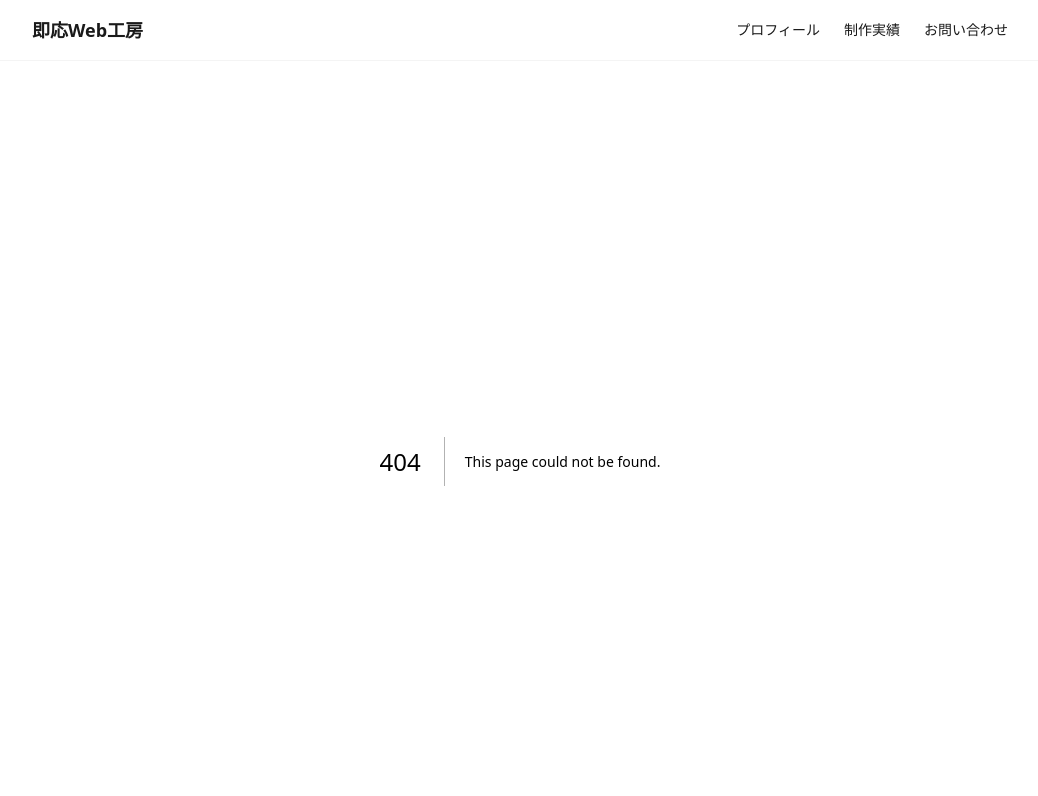
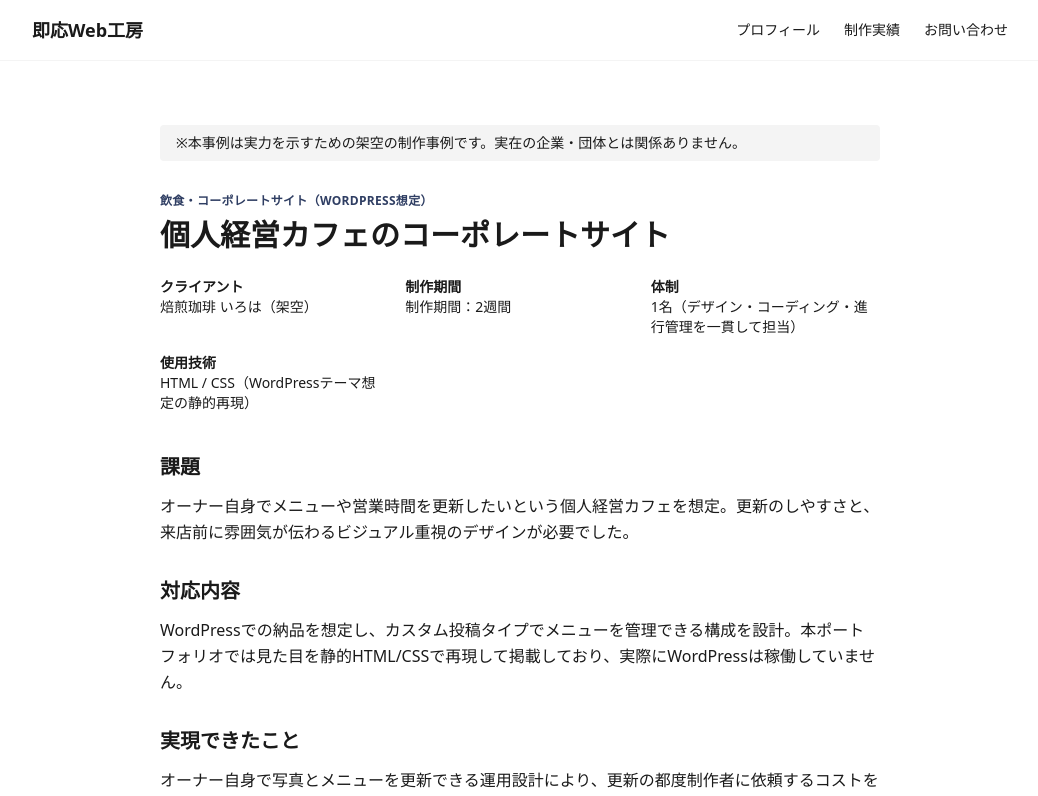
Before and after one commit to ksmrenasciment/sokuou-web-koubou-portfolio, a Next.js app: page /works/cafe-wordpress in a window 1280 px wide. Before the commit this address had no page. Shown: the top 796 px of the page, without its empty margins (120-1158 px from the left). Built offline with nearby package versions, Linux system fonts and the light colour scheme.

Commit message:
feat: add case study detail pages for all dummy works

```diff
--- /dev/null
+++ b/app/works/[slug]/page.tsx
@@ -0,0 +1,17 @@
+import { notFound } from 'next/navigation';
+import { getAllWorks, getWorkBySlug } from '@/lib/works';
+import CaseStudy from '@/components/CaseStudy';
+
+export function generateStaticParams() {
+  return getAllWorks().map((work) => ({ slug: work.slug }));
+}
+
+export default function WorkPage({ params }: { params: { slug: string } }) {
+  const work = getWorkBySlug(params.slug);
+
+  if (!work) {
+    notFound();
+  }
+
+  return <CaseStudy work={work} />;
+}
--- /dev/null
+++ b/components/CaseStudy.tsx
@@ -0,0 +1,45 @@
+import type { Work } from '@/lib/works';
+
+export default function CaseStudy({ work }: { work: Work }) {
+  return (
+    <article className="mx-auto max-w-3xl px-6 py-16">
+      <p className="rounded bg-base-gray px-4 py-2 text-sm text-base-charcoal">
+        ※本事例は実力を示すための架空の制作事例です。実在の企業・団体とは関係ありません。
+      </p>
+      <p className="mt-8 text-xs font-semibold uppercase tracking-wide text-accent-indigo">
+        {work.category}
+      </p>
+      <h1 className="mt-2 text-3xl font-bold text-base-charcoal">{work.title}</h1>
+      <dl className="mt-6 grid grid-cols-2 gap-4 text-sm text-base-charcoal sm:grid-cols-3">
+        <div>
+          <dt className="font-semibold">クライアント</dt>
+          <dd>{work.client}</dd>
+        </div>
+        <div>
+          <dt className="font-semibold">制作期間</dt>
+          <dd>{work.duration}</dd>
+        </div>
+        <div>
+          <dt className="font-semibold">体制</dt>
+          <dd>{work.team}</dd>
+        </div>
+        <div>
+          <dt className="font-semibold">使用技術</dt>
+          <dd>{work.techStack.join(' / ')}</dd>
+        </div>
+      </dl>
+      <section className="mt-10">
+        <h2 className="text-xl font-bold text-base-charcoal">課題</h2>
+        <p className="mt-3 leading-relaxed text-base-charcoal">{work.challenge}</p>
+      </section>
+      <section className="mt-8">
+        <h2 className="text-xl font-bold text-base-charcoal">対応内容</h2>
+        <p className="mt-3 leading-relaxed text-base-charcoal">{work.solution}</p>
+      </section>
+      <section className="mt-8">
+        <h2 className="text-xl font-bold text-base-charcoal">実現できたこと</h2>
+        <p className="mt-3 leading-relaxed text-base-charcoal">{work.result}</p>
+      </section>
+    </article>
+  );
+}
```
Also changed, not shown: 2 other files (tests, documents, lock files or other folders).
